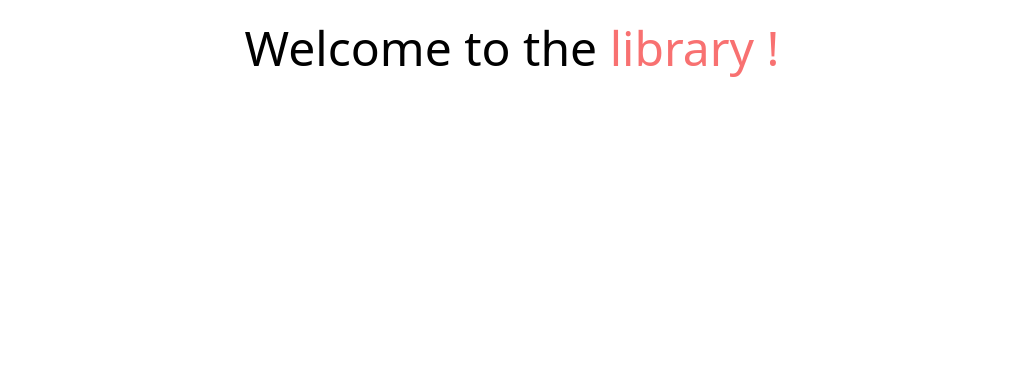
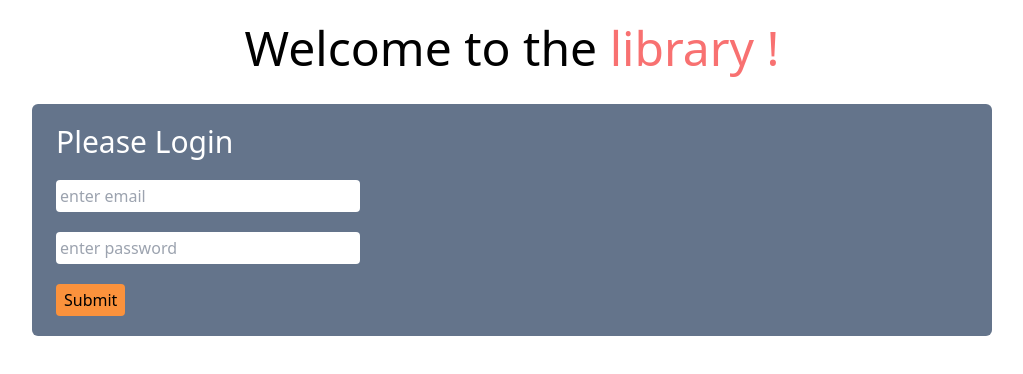
Before and after one commit to Barshonwebdev/dom-bank, a plain HTML site: page index.html in a window 1280 px wide. Shown: the whole page, without its empty margins (128-1151 px from the left). Drawn offline with nearby package versions, Linux system fonts and the light colour scheme.

Commit message:
login page desogn

```diff
--- a/index.html
+++ b/index.html
@@ -18,6 +18,16 @@
   </script>
 </head>
 <body>
-    <h1 class="text-5xl  text-center mt-6 ">Welcome to the <span class="text-red-400"> library ! </span></h1>
+  <header>
+        <h1 class="text-5xl  text-center mt-6 ">Welcome to the <span class="text-red-400"> library ! </span></h1>
+  </header>
+  <main>
+    <section class="bg-slate-500 mx-auto w-9/12 mt-8 px-6 py-5 rounded-md">
+      <h3 class="text-white mb-5 text-3xl">Please Login</h3>
+      <input class="block mb-5 rounded w-1/3 p-1" type="email" name="" id="" placeholder="enter email">
+      <input class="block rounded w-1/3 p-1" type="password" name="" id="" placeholder="enter password">
+      <button class="mt-5 bg-orange-400 px-2 py-1 rounded hover:bg-blue-300 ">Submit</button>
+    </section>
+  </main>
 </body>
 </html>
```
